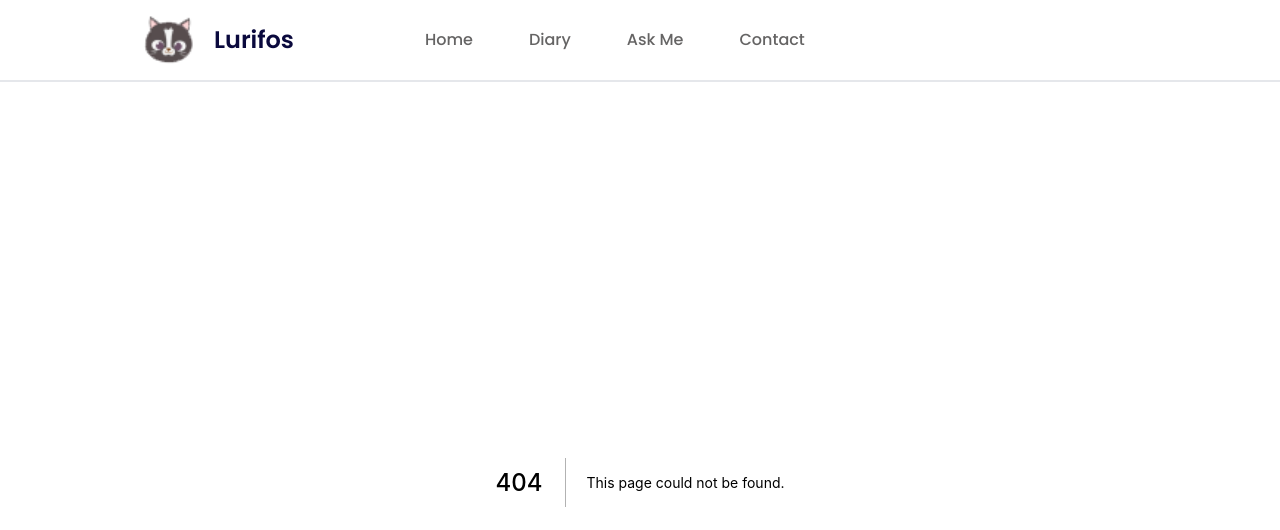
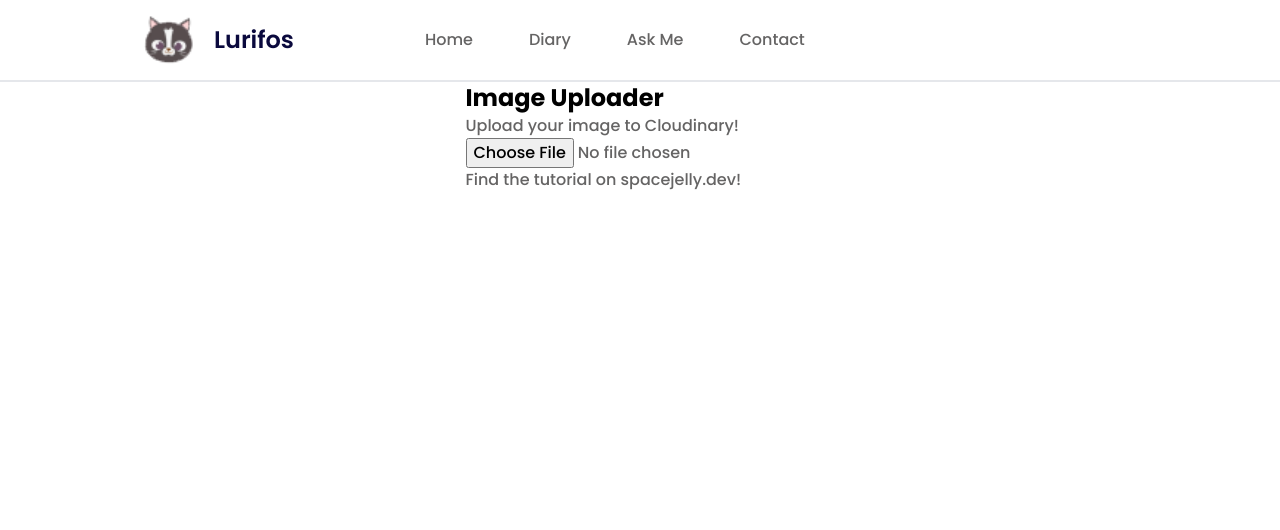
Before and after one commit to BlueBeret/lurifos.dev, a Next.js app: page /admin/imageUpload in a window 1280 px wide. Before the commit this address had no page. Shown: the top 530 px of the page. Built offline with nearby package versions, Linux system fonts and the light colour scheme.

Commit message:
add image upload boiler plate

```diff
--- a/next.config.js
+++ b/next.config.js
@@ -1,6 +1,11 @@
 /** @type {import('next').NextConfig} */
 const nextConfig = {
   reactStrictMode: true,
+  images: {
+    domains: [
+      'res.cloudinary.com',
+    ]
+  }
 }
 
 module.exports = nextConfig
--- a/package.json
+++ b/package.json
@@ -10,6 +10,7 @@
     "regen": "npx prisma db pull && npx prisma generate"
   },
   "dependencies": {
+    "@cloudinary/react": "^1.3.0",
     "@prisma/client": "^3.12.0",
     "dotenv": "^16.0.0",
     "next": "12.1.5",
--- /dev/null
+++ b/src/pages/admin/imageUpload.jsx
@@ -0,0 +1,92 @@
+import { useState } from 'react';
+import Head from 'next/head'
+
+export default function Home() {
+    const [imageSrc, setImageSrc] = useState();
+    const [uploadData, setUploadData] = useState();
+
+    /**
+     * handleOnChange
+     * @description Triggers when the file input changes (ex: when a file is selected)
+     */
+
+    function handleOnChange(changeEvent) {
+        const reader = new FileReader();
+
+        reader.onload = function (onLoadEvent) {
+            setImageSrc(onLoadEvent.target.result);
+            setUploadData(undefined);
+        }
+
+        reader.readAsDataURL(changeEvent.target.files[0]);
+    }
+
+    /**
+     * handleOnSubmit
+     * @description Triggers when the main form is submitted
+     */
+
+    async function handleOnSubmit(event) {
+        event.preventDefault();
+        const form = event.currentTarget;
+        const fileInput = Array.from(form.elements).find(({ name }) => name === 'file');
+        console.log('fileInput', fileInput);
+        console.log('fileInput.files', fileInput.files);
+
+        const formData = new FormData();
+
+        for (const file of fileInput.files) {
+            formData.append('file', file);
+        }
+        formData.append('upload_preset', 'lurifos.dev');
+        console.log(`https://api.cloudinary.com/v1_1/${process.env.CLOUDNAME}/image/upload`)
+        const data = await fetch(url, {
+            method: 'POST',
+            body: formData
+        }).then(r => r.json());
+
+        console.log(data)
+    }
+
+
+    return (
+        <div >
+            <Head>
+                <title>Image Uploader</title>
+                <meta name="description" content="Upload your image to Cloudinary!" />
+                <link rel="icon" href="/favicon.ico" />
+            </Head>
+
+            <main >
+                <h1 >
+                    Image Uploader
+                </h1>
+
+                <p >
+                    Upload your image to Cloudinary!
+                </p>
+
+                <form method="post" onChange={handleOnChange} onSubmit={handleOnSubmit}>
+                    <p>
+                        <input type="file" name="file" />
+                    </p>
+
+
+                    {imageSrc && !uploadData && (
+                        <p>
+                            <button>Upload Files</button>
+                        </p>
+                    )}
+
+                    {uploadData && (
+                        <code><pre>{JSON.stringify(uploadData, null, 2)}</pre></code>
+                    )}
+                </form>
+            </main>
+
+            <footer>
+                <p>Find the tutorial on <a href="https://spacejelly.dev/">spacejelly.dev</a>!</p>
+            </footer>
+        </div>
+    )
+}
```
Also changed, not shown: src/pages/admin/index.jsx (+7 -7 lines), 1 other file (tests, documents, lock files or other folders).
